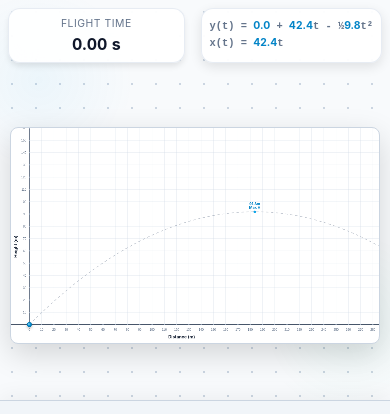
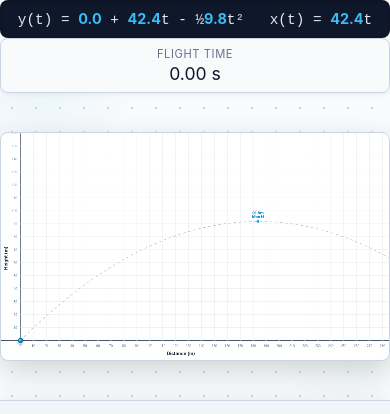
Before and after one commit to bhanushaliparthhitesh/Projectile-Motion-Virtual-Lab, a plain HTML site: page index.html in a window 390 px wide. Shown: the top 414 px of the page. Drawn offline with Linux system fonts and the light colour scheme.

Commit message:
layout-update

```diff
--- a/index.html
+++ b/index.html
@@ -125,11 +125,11 @@
                             <span class="control-label">Initial Height</span>
                         </div>
                         <div class="input-group">
-                            <input type="number" id="heightNum" class="number-input" value="0" min="0" max="100">
+                            <input type="number" id="heightNum" class="number-input" value="0" min="0">
                             <span class="unit">m</span>
                         </div>
                     </div>
-                    <input type="range" id="height" min="0" max="100" value="0">
+                    <input type="range" id="height" min="0" max="500" value="0">
                 </div>
             </div>
 
--- a/script.js
+++ b/script.js
@@ -79,7 +79,8 @@ document.addEventListener('DOMContentLoaded', () => {
         v0 = parseFloat(velocityInput.value);
         angleDeg = parseFloat(angleInput.value);
         g = parseFloat(gravityInput.value);
-        h0 = parseFloat(heightInput.value);
+        // Read from Number Input for h0 to allow values > slider max
+        h0 = parseFloat(heightNum.value) || 0;
         angleRad = angleDeg * (Math.PI / 180);
 
         vx = v0 * Math.cos(angleRad);
@@ -662,7 +663,9 @@ document.addEventListener('DOMContentLoaded', () => {
         } else if (input.id === 'gravityNum') {
             gravityInput.value = Math.min(Math.max(val, 1), 20);
         } else if (input.id === 'heightNum') {
-            heightInput.value = Math.min(Math.max(val, 0), 100);
+            // Allow any positive number, don't clamp to slider max
+            heightInput.value = val;
+            if (val < 0) heightInput.value = 0; // Only clamp min
         }
 
         updateSimulation();
--- a/style.css
+++ b/style.css
@@ -300,65 +300,67 @@ input[type=range]::-webkit-slider-runnable-track {
         radial-gradient(circle at 90% 80%, rgba(16, 185, 129, 0.05) 0%, transparent 20%);
 }
 
+/* Dashboard Panel */
+.dashboard-panel {
+    background: var(--bg-tertiary);
+    border-top: 1px solid var(--instrument-border);
+    padding: 16px 24px;
+    display: flex;
+    align-items: center;
+    justify-content: space-between;
+    gap: 24px;
+    box-shadow: 0 -4px 12px rgba(0,0,0,0.05);
+    z-index: 10;
+}
+
 /* Stats HUD */
 .stats-hud {
     display: flex;
     gap: 24px;
-    padding: 24px;
-    justify-content: center;
+    /* Remove padding/centering as it's now in dashboard */
 }
 
 .stat-card {
-    background: var(--glass-bg);
-    backdrop-filter: blur(12px);
-    border: 1px solid var(--glass-border);
-    padding: 12px 24px;
-    border-radius: 12px;
-    min-width: 140px;
+    background: var(--bg-primary); /* White/light against tertiary bg */
+    border: 1px solid var(--instrument-border);
+    padding: 10px 20px;
+    border-radius: 8px;
+    min-width: 120px;
     text-align: center;
-    box-shadow: 0 4px 6px -1px rgba(0, 0, 0, 0.1);
+    box-shadow: 0 2px 4px rgba(0,0,0,0.05);
 }
 
 .stat-title {
-    font-size: 0.75rem;
+    font-size: 0.7rem;
+    color: var(--text-secondary);
     text-transform: uppercase;
     letter-spacing: 0.05em;
-    color: var(--text-secondary);
-    margin-bottom: 4px;
-}
-
-.stat-value {
-    font-size: 1.5rem;
-    font-weight: 700;
-    color: var(--text-primary);
-    font-variant-numeric: tabular-nums;
+    margin-bottom: 2px;
 }
 
 /* Equation Panel */
 .equation-panel {
-    position: absolute;
-    top: 20px;
-    right: 20px;
-    background: var(--glass-bg);
-    backdrop-filter: blur(12px);
-    border: 1px solid var(--glass-border);
-    padding: 16px;
-    border-radius: 12px;
-    box-shadow: 0 4px 12px rgba(0,0,0,0.1);
-    z-index: 20;
-    pointer-events: none; /* Let clicks pass through if needed */
+    /* Reset absolute positioning */
+    position: static;
+
+    background: var(--text-primary); /* Dark bg for contrast */
+    padding: 12px 20px;
+    border-radius: 8px;
+    display: flex;
+    gap: 24px; /* Horizontal layout for equations */
+    box-shadow: inset 0 2px 4px rgba(0,0,0,0.2);
 }
 
 .eq-row {
     font-family: 'Courier New', monospace;
-    font-size: 0.95rem;
-    color: var(--text-secondary);
-    font-weight: 600;
-    margin-bottom: 4px;
+    font-size: 0.9rem;
+    color: #e2e8f0; /* Light text on dark bg */
+    font-weight: 500;
+    margin: 0;
 }
 
 .eq-row span {
-    color: var(--accent-primary);
+    color: #38bdf8; /* Bright Cyan */
     font-weight: 700;
 }
 
@@ -401,68 +403,47 @@ canvas {
         height: 60vh;
         min-height: 400px;
         order: 1;
-
-        /* Grid Layout for Header Split */
-        display: grid;
-        grid-template-columns: 1fr 1fr;
-        grid-template-rows: auto 1fr;
-        align-content: start;
+        display: flex;
+        flex-direction: column;
+        /* Remove Grid */
     }
 
-    /* 1. Refine Stats HUD for Mobile */
+    /* Dashboard Panel Mobile */
+    .dashboard-panel {
+        flex-direction: column;
+        padding: 12px;
+        gap: 12px;
+        background: var(--bg-primary); /* Blend with bg on mobile to save vertical space? Or keep tertiary */
+    }
+
     .stats-hud {
-        grid-column: 1;
-        grid-row: 1;
-
-        display: flex;
-        flex-wrap: wrap;
+        width: 100%;
+        justify-content: space-between;
         gap: 8px;
-        padding: 8px; /* Reduce padding to fit */
-        justify-content: center;
-        align-items: center;
     }
 
     .stat-card {
         flex: 1;
-        width: 100%; /* Fill the grid cell */
-        min-width: 0; /* Allow shrinking */
-        padding: 8px 4px;
-        margin: 0;
-    }
-
-    .stat-title {
-        font-size: 0.65rem;
+        min-width: 0;
+        padding: 8px;
     }
 
     .stat-value {
-        font-size: 1.0rem;
+        font-size: 1.1rem;
     }
 
-    /* 2. Optimize Equation Panel sizing */
     .equation-panel {
-        /* Reset absolute positioning */
-        position: static;
-        grid-column: 2;
-        grid-row: 1;
-
-        margin: 8px;
-        padding: 8px;
-        font-size: 0.7rem;
-        display: flex;
-        flex-direction: column;
-        justify-content: center;
-    }
-
-    .eq-row {
-        font-size: 0.65rem;
-        white-space: nowrap; /* Prevent ugly wrapping */
+        width: 100%;
+        flex-wrap: wrap;
+        justify-content: space-around;
+        gap: 10px;
+        padding: 10px;
     }
 
     /* Canvas */
     .canvas-container {
-        grid-column: 1 / -1; /* Span full width */
-        grid-row: 2;
-        padding: 10px;
+        flex: 1;
+        padding: 0; /* Maximize canvas space */
     }
 
     /* 3. Ensure Touch-Friendly Controls */
```
